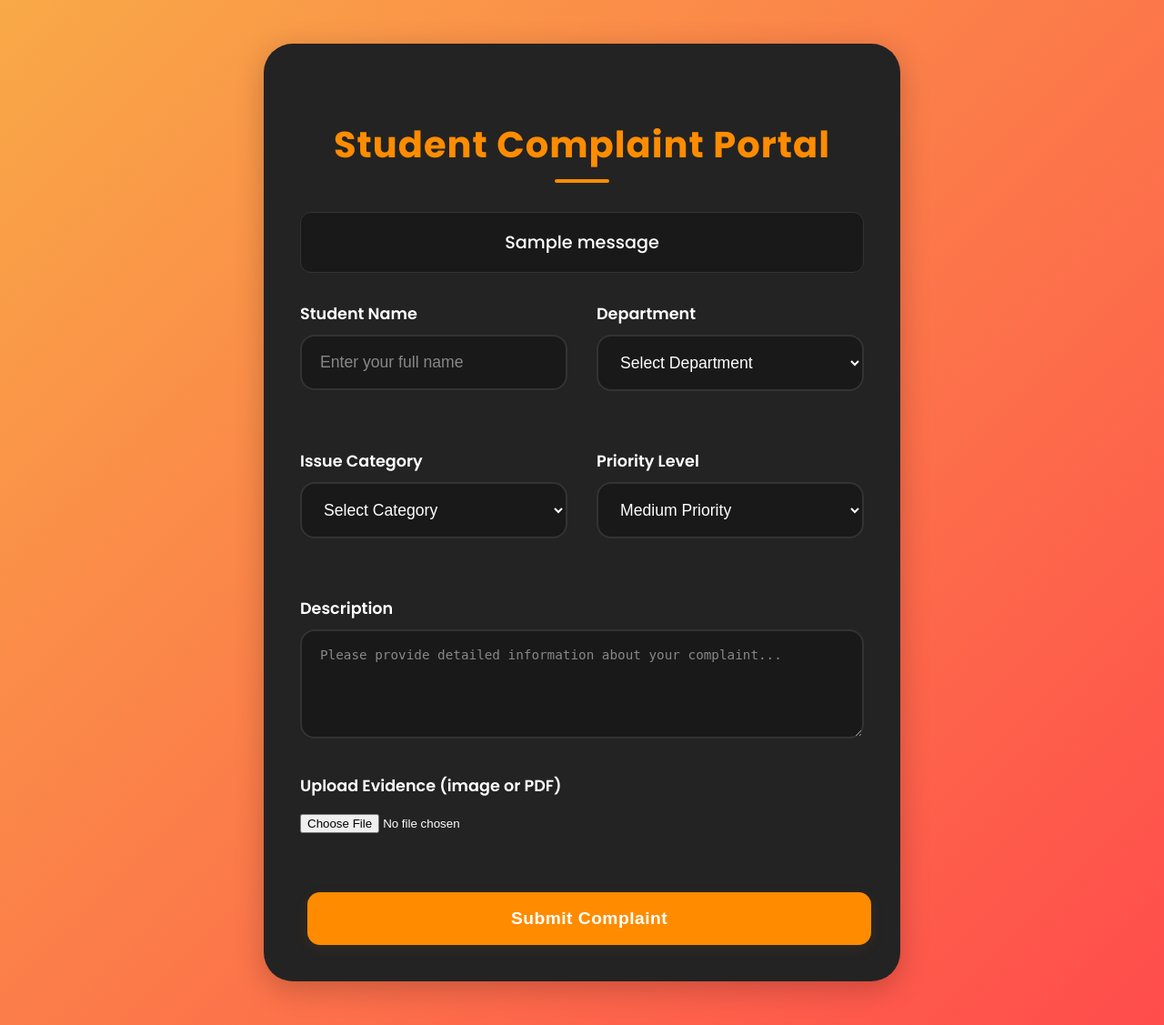
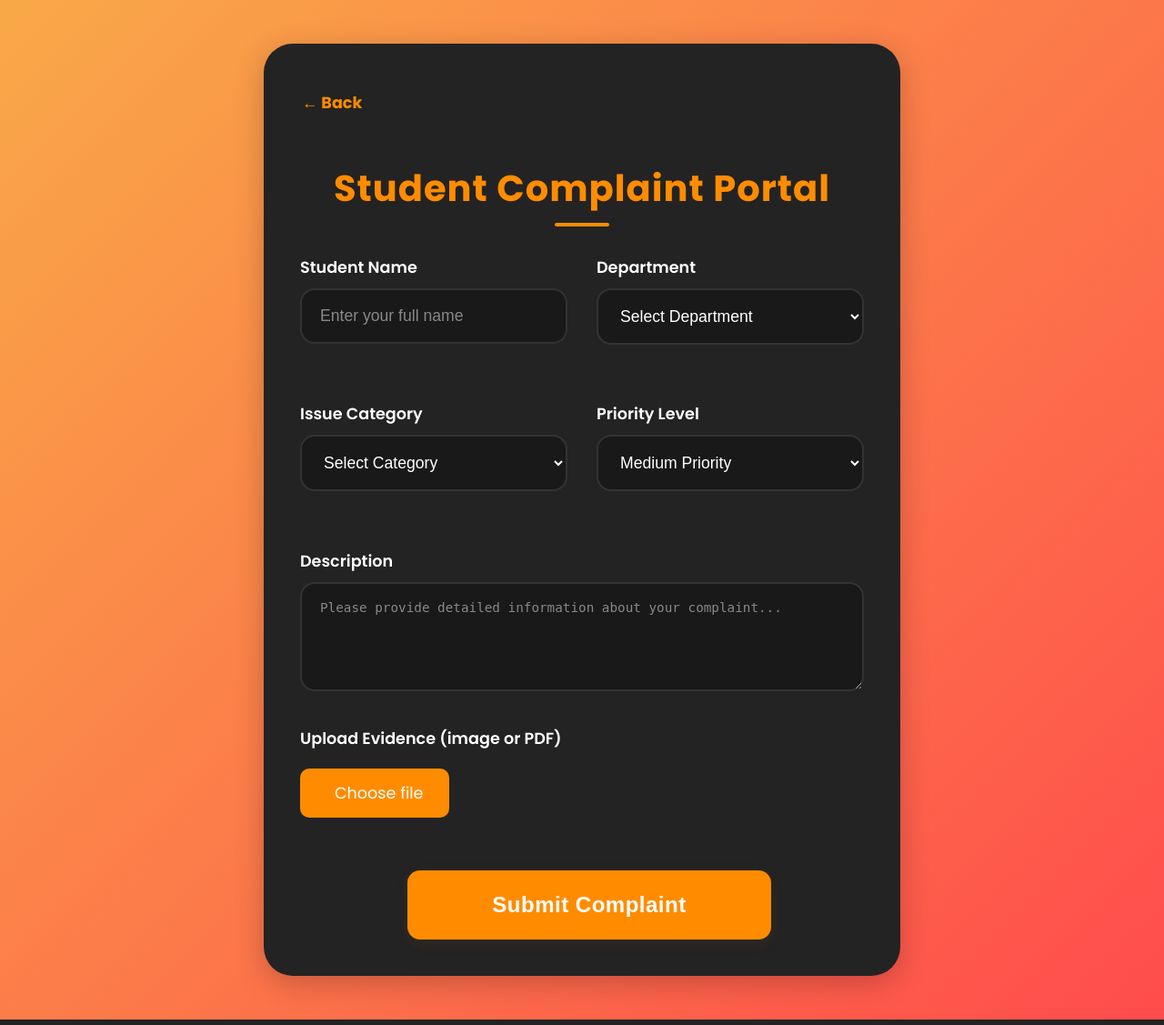
Before and after one commit to Rahul-xrf/compliant-tracker, a Flask app: template templates/index.html in a window 1280 px wide. Shown: the whole page at 91% size. Run offline with Flask 3, Linux system fonts and the light colour scheme; the template is opened without the code that fills it, so the values that code supplies are empty; one stand-in notice (Sample message) is shown.

Commit message:
updated and sql added

```diff
--- a/app.py
+++ b/app.py
@@ -115,6 +115,7 @@ complaints = []
 UPLOAD_FOLDER = 'static/uploads'
 ALLOWED_EXTENSIONS = {'png', 'jpg', 'jpeg', 'gif', 'pdf'}
 app.config['UPLOAD_FOLDER'] = UPLOAD_FOLDER
+app.config['MAX_CONTENT_LENGTH'] = 10 * 1024 * 1024  # 10 MB
 
 def allowed_file(filename):
     return '.' in filename and \
@@ -123,6 +124,10 @@ def allowed_file(filename):
 @app.route('/')
 def home():
     return render_template('login.html')
+
+@app.route('/complaint')
+def complaint():
+    return render_template('index.html')
 
 @app.route('/submit', methods=['POST'])
 def submit():
@@ -137,6 +142,12 @@ def submit():
             file = request.files['evidence']
             if file and file.filename != '':
                 if allowed_file(file.filename):
+                    file.seek(0, 2)  # Seek to end of file
+                    file_length = file.tell()
+                    file.seek(0)  # Reset pointer
+                    if file_length > app.config['MAX_CONTENT_LENGTH']:
+                        flash('File is too large. Maximum allowed size is 10 MB.', 'error')
+                        return redirect(url_for('complaint'))
                     if not os.path.exists(app.config['UPLOAD_FOLDER']):
                         os.makedirs(app.config['UPLOAD_FOLDER'])
                     filename = secure_filename(file.filename)
@@ -144,7 +155,7 @@ def submit():
                     file_url = os.path.join(app.config['UPLOAD_FOLDER'], filename)
                 else:
                     flash('File type not allowed. Please upload an image or PDF.', 'error')
-                    return redirect(url_for('home'))
+                    return redirect(url_for('complaint'))
         # Handle "Other" category
         if category == 'Other':
             other_category = request.form.get('otherCategory')
@@ -165,6 +176,10 @@ def submit():
         flash('Complaint submitted successfully!', 'success')
     except Exception as e:
         flash('Error submitting complaint. Please try again.', 'error')
+    return redirect(url_for('complaint'))
+
+@app.route('/back-from-complaint')
+def back_from_complaint():
     return redirect(url_for('home'))
 
 if __name__ == '__main__':
--- a/static/style.css
+++ b/static/style.css
@@ -63,6 +63,10 @@ body {
     margin-bottom: 32px;
 }
 
+.form-group:last-of-type {
+    margin-bottom: 10px;
+}
+
 .form-grid, .controls {
     display: grid;
     grid-template-columns: 1fr 1fr;
@@ -118,30 +122,64 @@ textarea {
     padding: 0 8px;
     margin: 0 auto;
     display: flex;
+    flex-direction: column;
+    align-items: center;
     justify-content: center;
 }
 
-button {
+.secondary-btn, .admin-btn {
+    display: block;
+    text-align: center;
+    font-weight: 700;
+    font-size: 1.2em;
+    padding: 18px 0;
+    width: 100%;
+    max-width: 100%;
+    margin: 0 auto 18px auto;
+    border-radius: 14px;
+    letter-spacing: 0.5px;
+    transition: background 0.2s, color 0.2s;
+}
+.secondary-btn {
+    background: #FF8C00;
+    color: #fff;
+    border: none;
+    box-shadow: 0 4px 16px rgba(255, 140, 0, 0.08);
+}
+.secondary-btn:hover {
+    background: #FFA500;
+    color: #fff;
+}
+.admin-btn {
+    background: transparent;
+    color: #FF8C00;
+    border: 2px solid #FF8C00;
+    box-shadow: none;
+}
+.admin-btn:hover {
+    background: #FF8C00;
+    color: #fff;
+}
+
+button[type="submit"] {
     background: #FF8C00;
     color: #fff;
     border: none;
     border-radius: 14px;
     font-weight: 700;
-    font-size: 1.2em;
-    padding: 18px 0;
-    margin-top: 32px;
+    font-size: 1.5em;
+    padding: 24px 0;
     width: 100%;
-    max-width: 100%;
+    max-width: 400px;
+    margin: 16px auto 0 auto;
+    display: block;
+    transition: background 0.2s, box-shadow 0.2s;
+    letter-spacing: 0.5px;
     box-shadow: 0 4px 16px rgba(255, 140, 0, 0.08);
-    transition: background 0.2s, box-shadow 0.2s;
-    text-transform: none;
-    letter-spacing: 0.5px;
-    display: block;
 }
-
-button:hover {
+button[type="submit"]:hover {
     background: #FFA500;
-    box-shadow: 0 8px 20px rgba(255, 140, 0, 0.18);
+    color: #fff;
 }
 
 .complaint-card {
@@ -295,6 +333,98 @@ button:hover {
     color: #fff;
 }
 
+/* Modal styles */
+.modal {
+    display: none;
+    position: fixed;
+    z-index: 1000;
+    left: 0;
+    top: 0;
+    width: 100%;
+    height: 100%;
+    overflow: auto;
+    background-color: rgba(0,0,0,0.5);
+}
+.modal-content {
+    background: #232323;
+    margin: 60px auto;
+    padding: 40px 32px 32px 32px;
+    border-radius: 32px;
+    width: 100%;
+    max-width: 400px;
+    box-shadow: 0 8px 32px 0 rgba(0,0,0,0.22);
+    position: relative;
+    color: #fff;
+    animation: fadeIn 0.2s;
+}
+.close {
+    color: #FF8C00;
+    position: absolute;
+    top: 18px;
+    right: 28px;
+    font-size: 2em;
+    font-weight: 700;
+    cursor: pointer;
+    transition: color 0.2s;
+}
+.close:hover {
+    color: #FFA500;
+}
+@keyframes fadeIn {
+    from { opacity: 0; transform: translateY(-30px); }
+    to { opacity: 1; transform: translateY(0); }
+}
+
+.custom-file-upload {
+    display: inline-block;
+    padding: 14px 28px;
+    background: #FF8C00;
+    color: #fff;
+    font-weight: 600;
+    border-radius: 10px;
+    cursor: pointer;
+    transition: background 0.2s;
+    margin-top: 10px;
+}
+.custom-file-upload:hover {
+    background: #FFA500;
+}
+.custom-file-upload input[type="file"] {
+    display: none;
+}
+#file-upload-text {
+    margin-left: 10px;
+    font-weight: 400;
+    color: #fff;
+}
+
+input:-webkit-autofill,
+input:-webkit-autofill:focus,
+input:-webkit-autofill:hover,
+input:-webkit-autofill:active {
+    -webkit-box-shadow: 0 0 0 1000px #191919 inset !important;
+    box-shadow: 0 0 0 1000px #191919 inset !important;
+    -webkit-text-fill-color: #fff !important;
+    color: #fff !important;
+    transition: background-color 5000s ease-in-out 0s;
+}
+
+.back-btn {
+    display: inline-block;
+    color: #FF8C00;
+    font-weight: 700;
+    font-size: 1.1em;
+    text-decoration: none;
+    margin-bottom: 18px;
+    margin-top: 4px;
+    margin-left: 2px;
+    transition: color 0.2s;
+}
+.back-btn:hover {
+    color: #FFA500;
+    text-decoration: underline;
+}
+
 @media (max-width: 900px) {
     .form-card, .admin-card {
         padding: 20px;
--- a/templates/index.html
+++ b/templates/index.html
@@ -8,14 +8,22 @@
 <body>
     <div class="form-container">
         <div class="form-card">
+            <a href="/back-from-complaint" class="back-btn">&larr; Back</a>
             <h2>Student Complaint Portal</h2>
             {% with messages = get_flashed_messages(with_categories=true) %}
                 {% if messages %}
-                    <div class="flash-messages">
+                    <div id="toast" class="themed-toast">
                         {% for category, message in messages %}
-                            <div class="flash-message {{ category }}">{{ message }}</div>
+                            <span class="toast-message {{ category }}">{{ message }}</span>
                         {% endfor %}
+                        <span class="toast-close" onclick="closeToast()">&times;</span>
                     </div>
+                    <script>
+                    function closeToast() {
+                        document.getElementById('toast').style.display = 'none';
+                    }
+                    setTimeout(closeToast, 3000);
+                    </script>
                 {% endif %}
             {% endwith %}
             <form method="POST" action="/submit" enctype="multipart/form-data">
@@ -64,8 +72,17 @@
                 </div>
                 <div class="form-group">
                     <label for="evidence">Upload Evidence (image or PDF)</label>
-                    <input type="file" id="evidence" name="evidence" accept="image/*,application/pdf">
+                    <label class="custom-file-upload">
+                        <input type="file" id="evidence" name="evidence" accept="image/*,application/pdf" onchange="updateFileName(this)">
+                        <span id="file-upload-text">Choose file</span>
+                    </label>
                 </div>
+                <script>
+                    function updateFileName(input) {
+                        const fileName = input.files[0] ? input.files[0].name : "Choose file";
+                        document.getElementById('file-upload-text').textContent = fileName;
+                    }
+                </script>
                 <div class="form-actions">
                     <button type="submit">Submit Complaint</button>
                 </div>
```
Also changed, not shown: other parts of static/style.css (+39 -0 lines), db/createtable.sql (added, +15 -0 lines), templates/admin.html (+7 -4 lines), templates/login.html (+26 -1 lines), static/uploads/download_1.jpg (added), static/uploads/pesce-huang-fMTXyPxmFnk-unsplash.jpg (added).
